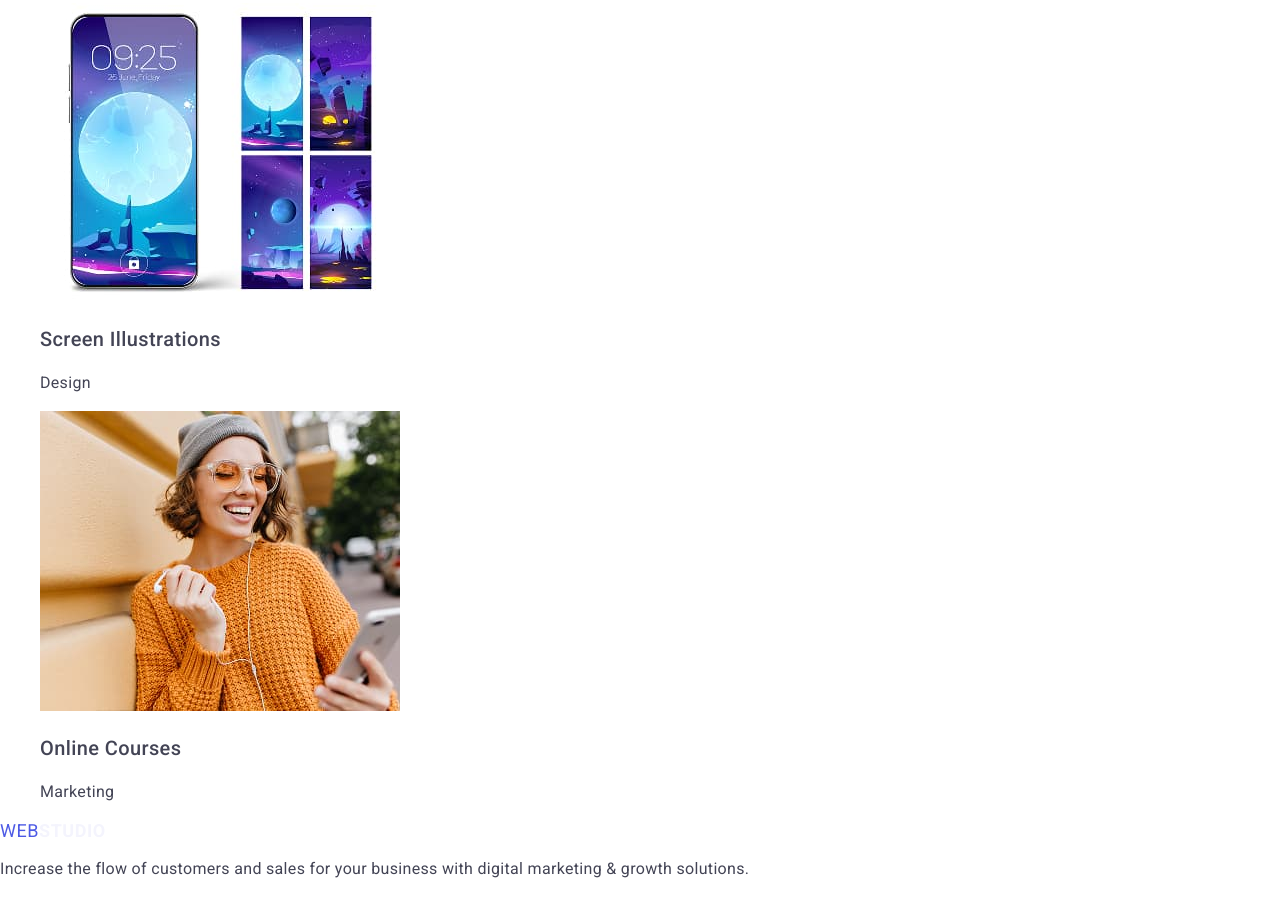
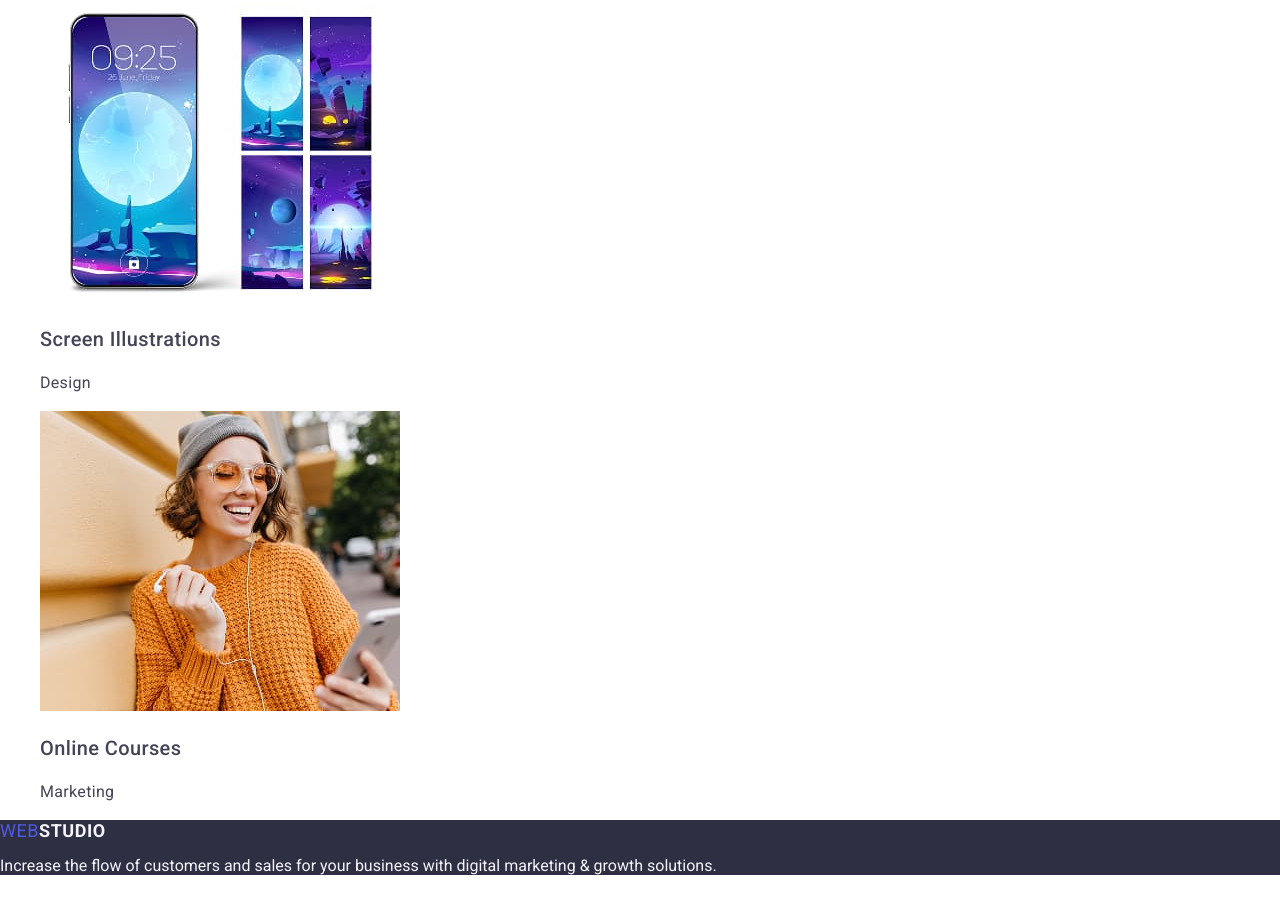
Before and after one commit to tetiana-ulianova/goit-markup-hw-02, a plain HTML site: page index.html in a window 1280 px wide. Shown: the part 3992-4889 px from the top of the page. Drawn offline with nearby package versions, Linux system fonts and the light colour scheme.

Commit message:
Оновлено файли html. css

```diff
--- a/css/styles.css
+++ b/css/styles.css
@@ -142,3 +142,13 @@ h2 {
 .accent:focus {
    color: #404BBF;
 }
+.team {
+    background-color: #F4F4FD;
+}
+
+footer {
+    background-color: #2E2F42;
+}
+.footer-text {
+    color: #F4F4FD;
+}
--- a/index.html
+++ b/index.html
@@ -84,7 +84,7 @@
         </ul>
       </section>
       <!-- Блок команда -->
-      <section>
+      <section class="team">
         <h2>Our Team</h2>
         <ul>
           <li>
@@ -203,7 +203,7 @@
         >Web<span class="header-logo-studio"></span
         ><span class="accent">Studio</span></a
       >
-      <p class="features-text">
+      <p class="footer-text">
         Increase the flow of customers and sales for your business with digital
         marketing & growth solutions.
       </p>
```
